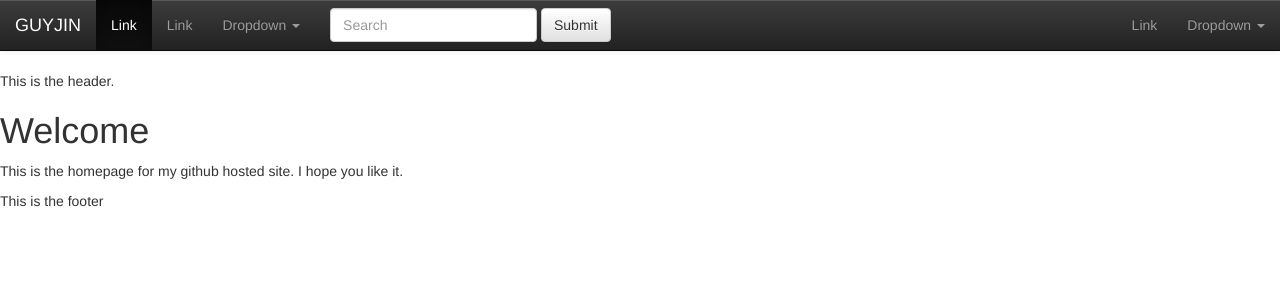
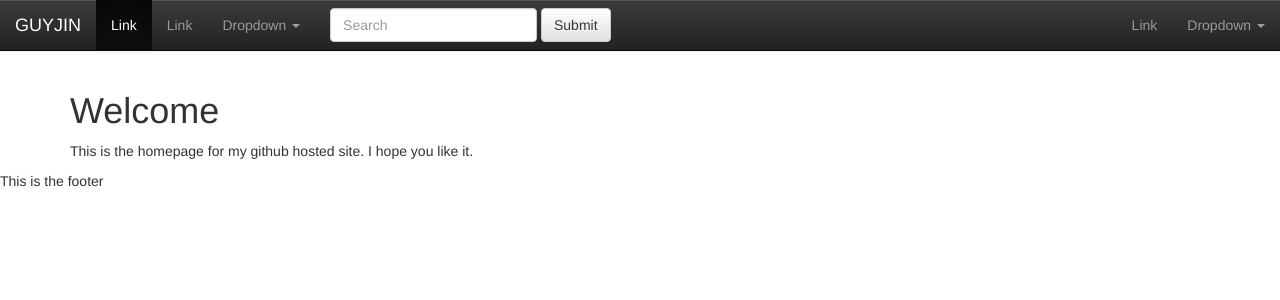
Before and after one commit to guyjin/guyjin.github.io, a Jekyll site: the page built from index.md, in a window 1280 px wide. Shown: the top 300 px of the page. Built offline with Jekyll 4.4.1, drawn with Linux system fonts in a browser that asks for light colours; nearby versions of some CDN libraries.

Commit message:
container add
started added body content tags.

```diff
--- a/_layouts/default.html
+++ b/_layouts/default.html
@@ -20,8 +20,14 @@
 
 
 	{% include nav.html %}
-	{% include header.html %}
-	{{content}}
+
+	<div class="container">
+		<div class="row">
+			<div class="col-md-12">
+				{{content}}
+			</div>
+		</div>
+	</div>
 
 	{% include footer.html %}
 </body>
```
